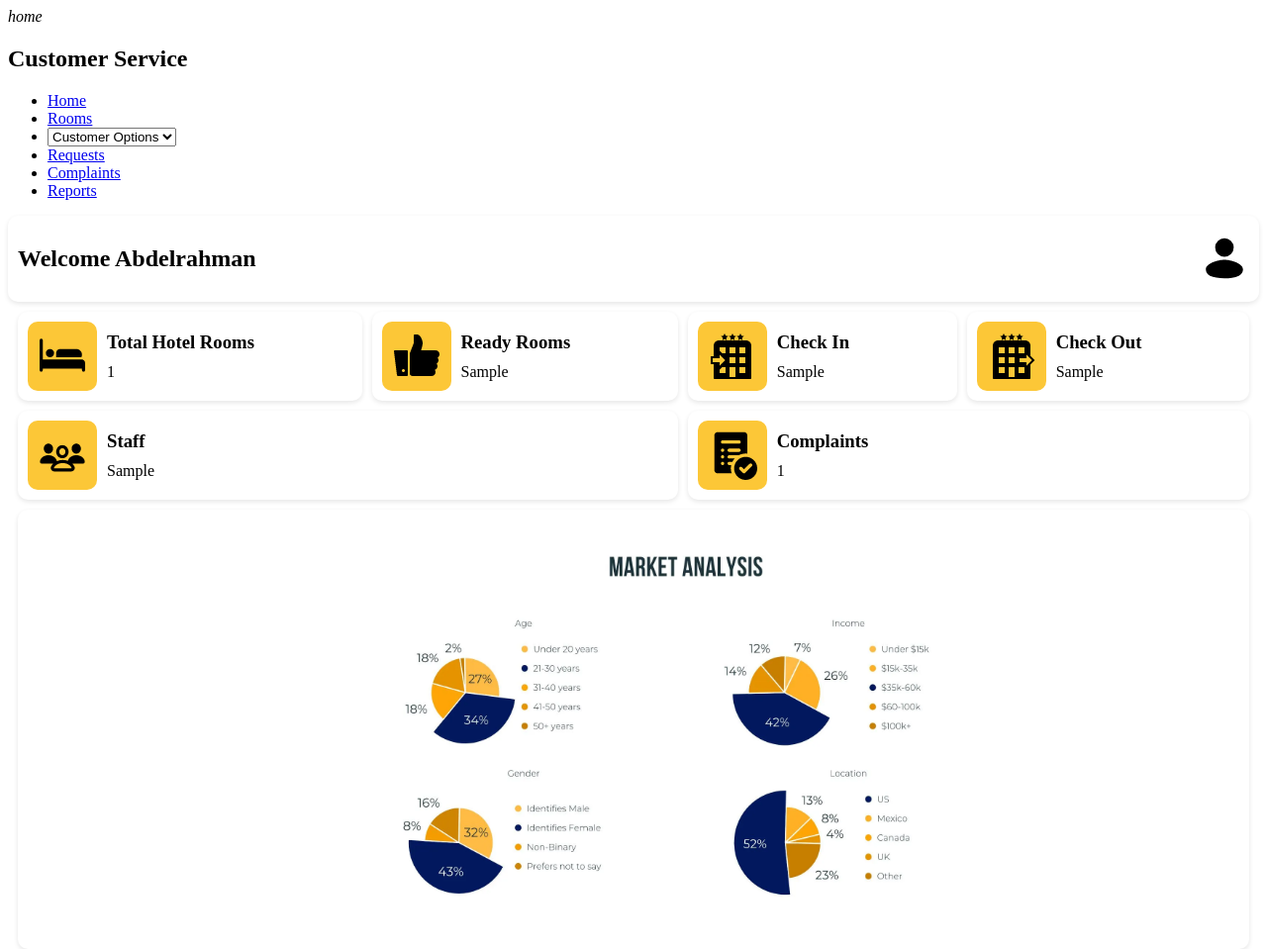
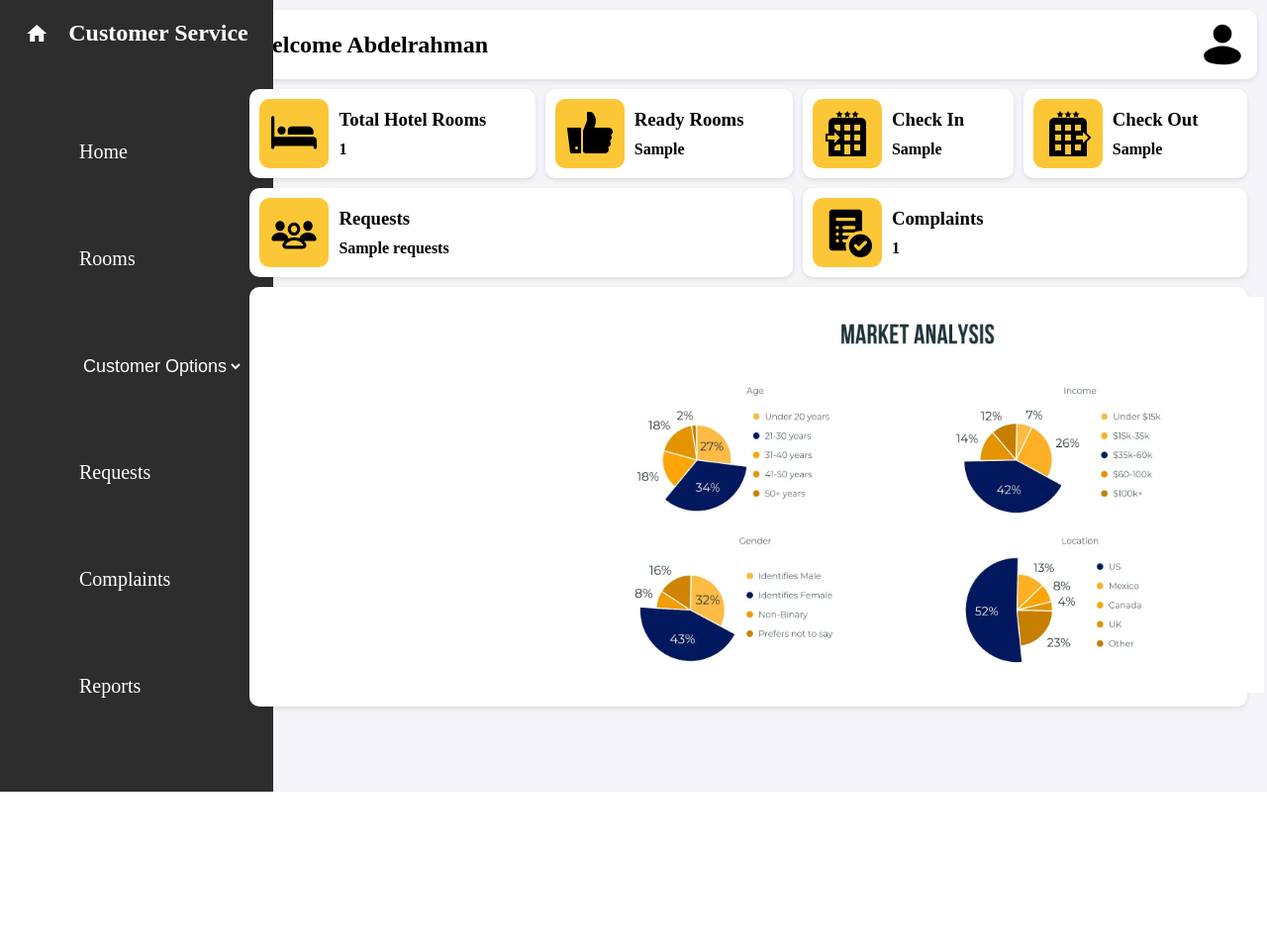
Before and after one commit to abdelrahman200-web/web-project, a Flask app: template me_app/templates/pages/home.html in a window 1280 px wide. Shown: the whole page at 99% size. After the commit the page ends 800 px from the top, so only its background shows below. Run offline with Flask 3, Linux system fonts and the light colour scheme; the template is opened without the code that fills it: most values are stand-ins (such as "Sample title", 1, 10 or a date in 2020).

Commit message:
some update

```diff
--- a/me_app/models.py
+++ b/me_app/models.py
@@ -14,7 +14,8 @@
                     registration_number = pointer.execute("SELECT COUNT(*) FROM registration").fetchone()[0]
                     Requests_number = pointer.execute("SELECT COUNT(*) FROM Requests").fetchone()[0]
                     Complaints_number = pointer.execute("SELECT COUNT(*) FROM Complaints").fetchone()[0]
-                    return Ready_room , Room_count , registration_number , Requests_number , Complaints_number
+                    Check_out = pointer.execute("SELECT COUNT(*) FROM registration WHERE status = 'check out'").fetchone()[0]
+                    return Ready_room , Room_count , registration_number , Requests_number , Complaints_number , Check_out
 
         # add new registration
         # we shold add the status in request
--- a/me_app/static/style-dashboard.css
+++ b/me_app/static/style-dashboard.css
@@ -12,7 +12,7 @@
 
 .icon {
     width: 70px;
-    height: 70px; /* تم تعديل الارتفاع ليكون مناسبًا */
+    height: 70px;
     background-color: #FCC737;
     border-radius: 10px;
     display: flex;
@@ -27,7 +27,7 @@
     border-radius: 10px;
     align-items: center;
     padding: 10px;
-    box-shadow: 0 2px 5px rgba(0, 0, 0, 0.1); /* إضافة تأثير الظل */
+    box-shadow: 0 2px 5px rgba(0, 0, 0, 0.1);
 }
 
 .dashboard-item h3 {
--- a/me_app/templates/index.html
+++ b/me_app/templates/index.html
@@ -35,9 +35,11 @@
             </ul>
         </nav>
     </main>
+    <div class="content-anthore-page">
     {% block content %}
 
 
     {%endblock%}
+</div>
 </body>
 </html>
--- a/me_app/templates/pages/Registration-costomer.html
+++ b/me_app/templates/pages/Registration-costomer.html
@@ -6,6 +6,9 @@
 
 {% block head %}
 <link rel="stylesheet" href="../../static/R-costomer.css">
+<link rel="stylesheet" href="../static/index.css">
+<link rel="stylesheet" href="https://fonts.googleapis.com/icon?family=Material+Icons">
+<link rel="icon" href="../static/icons/Home.png">
 {% endblock %}
 
 {% block content %}
--- a/me_app/templates/pages/Rooms.html
+++ b/me_app/templates/pages/Rooms.html
@@ -1,10 +1,13 @@
-
+{% extends "index.html" %}
 {% block title %}
 Rooms
 {% endblock %}
 
 {% block head %}
 <link rel="stylesheet" href="../../static/Room.css">
+<link rel="stylesheet" href="../static/index.css">
+<link rel="stylesheet" href="https://fonts.googleapis.com/icon?family=Material+Icons">
+<link rel="icon" href="../static/icons/Home.png">
 {% endblock %}
 
 {% block content %}
--- a/me_app/templates/pages/home.html
+++ b/me_app/templates/pages/home.html
@@ -1,7 +1,10 @@
 {% extends "index.html" %}
-{% block title %} home {% endblock %}
+{% block title %} dashboard {% endblock %}
 {% block head %}
     <link rel="stylesheet" href="../../static/style-dashboard.css">
+    <link rel="stylesheet" href="../static/index.css">
+    <link rel="stylesheet" href="https://fonts.googleapis.com/icon?family=Material+Icons">
+    <link rel="icon" href="../static/icons/Home.png">
 {% endblock %}
 {% block content %}
 <div class="header-dashboard">
@@ -15,7 +18,7 @@
         </div>
         <div class="item">
             <h3>Total Hotel Rooms</h3>
-            {{ total_hotel_rooms }}
+           <p> {{ total_hotel_rooms }}</p>
         </div>
     </div>
     <div class="dashboard-item item2">
@@ -24,7 +27,7 @@
         </div>
         <div class="item">
             <h3>Ready Rooms</h3>
-            {{ ready_room_no }}
+            <p>{{ Ready_room }}</p>
         </div>
     </div>
     <div class="dashboard-item item3">
@@ -33,7 +36,7 @@
         </div>
         <div class="item">
             <h3>Check In</h3>
-            {{ check_in_no }}
+            <p>{{ check_in_no }}</p>
         </div>
     </div>
     <div class="dashboard-item item4">
@@ -42,7 +45,7 @@
         </div>
         <div class="item">
             <h3>Check Out</h3>
-            {{ check_out_no }}
+            <p>{{ check_out_no }}</p>
         </div>
     </div>
     <div class="dashboard-item item5">
@@ -50,8 +53,8 @@
             <img src="../../static/icons/Staff.png" alt="">
         </div>
         <div class="item">
-            <h3>Staff</h3>
-            {{ staff_no }}
+            <h3>Requests</h3>
+            <p>{{ Requests }}</p>
         </div>
     </div>
     <div class="dashboard-item item6">
@@ -60,7 +63,7 @@
         </div>
         <div class="item">
             <h3>Complaints</h3>
-            {{ complaints_num }}
+            <p>{{ complaints_num }}</p>
         </div>
     </div>
     <div class="dashboard-item item7">
--- a/me_app/templates/pages/show-customer.html
+++ b/me_app/templates/pages/show-customer.html
@@ -4,6 +4,9 @@
 {% endblock %}
 {% block content %}
 <link rel="stylesheet" href="../../css/show-cu.css">
+<link rel="stylesheet" href="../static/index.css">
+<link rel="stylesheet" href="https://fonts.googleapis.com/icon?family=Material+Icons">
+<link rel="icon" href="../static/icons/Home.png">
 <table id="customerTable">
     <thead>
         <tr>
```
Also changed, not shown: me_app/routes.py (+5 -2 lines).
